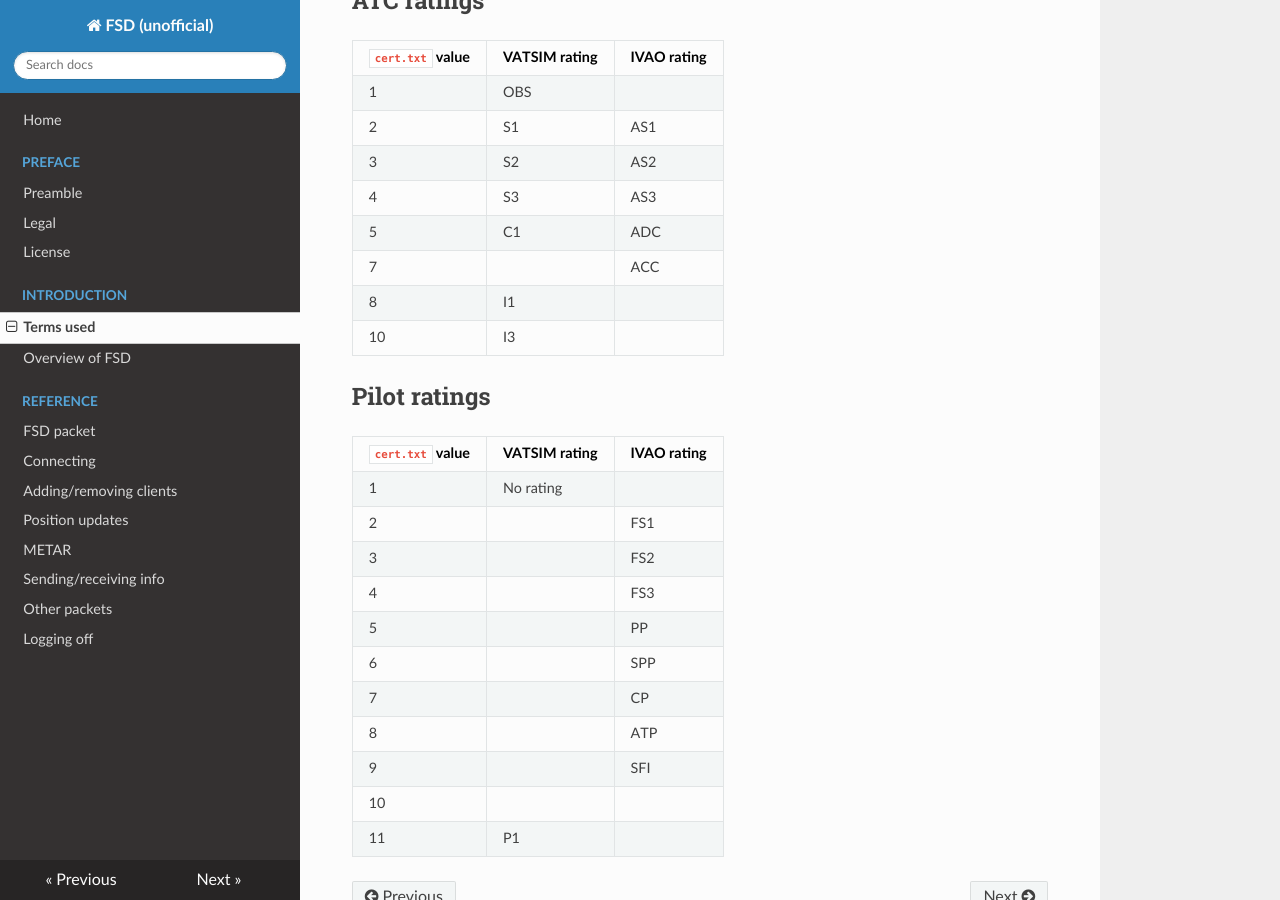
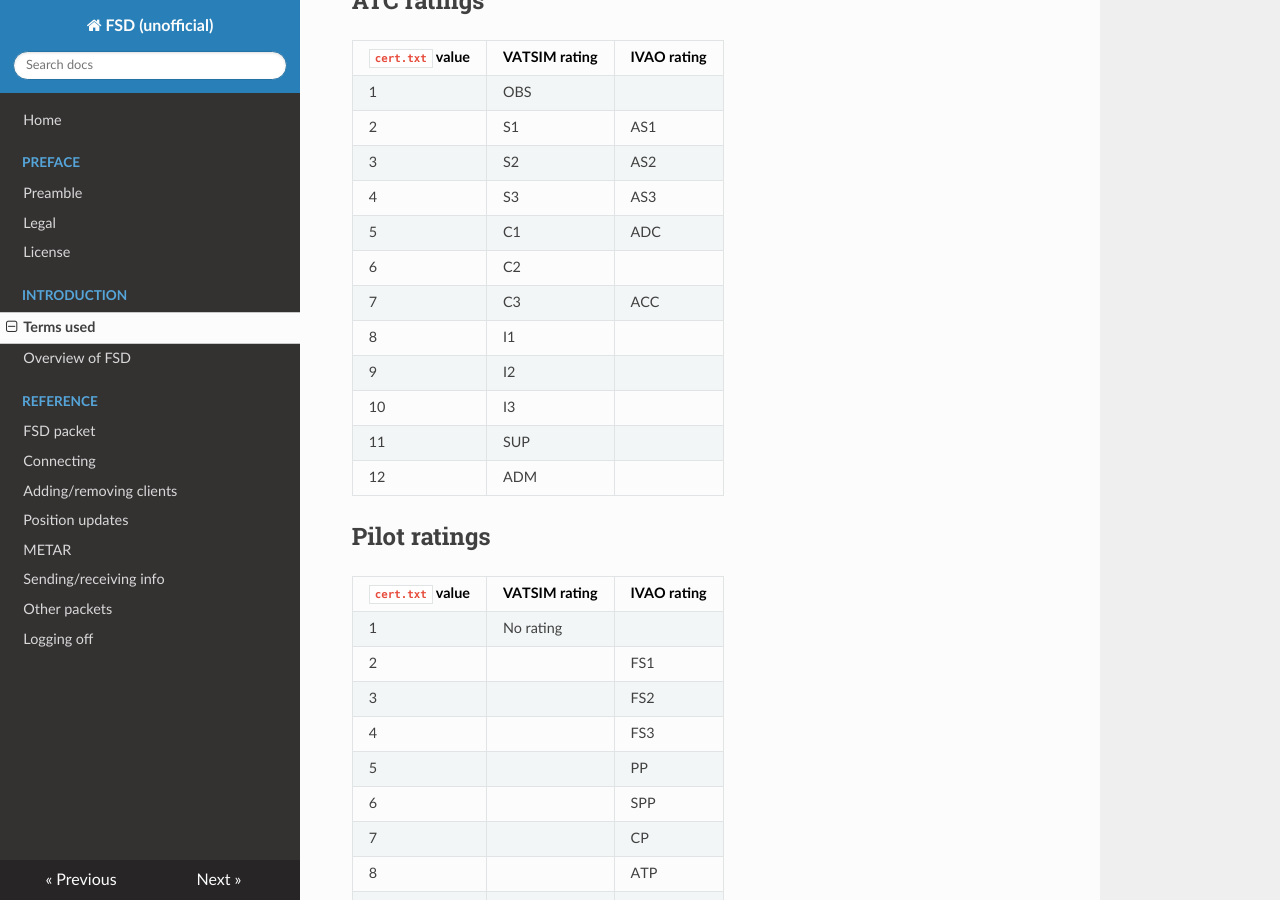
Before and after one commit to norrisng/fsd-doc, an MkDocs documentation site: the page built from docs/intro/defs.md, in a window 1280 px wide and 900 px high, scrolled down 835 px. Built offline with MkDocs 1.6.1, drawn with Linux system fonts in a browser that asks for light colours; nearby versions of some CDN libraries; old or Windows-style settings are respelled for this version of MkDocs.

Commit message:
Fill in missing VATSIM ATC ratings

```diff
--- a/docs/intro/defs.md
+++ b/docs/intro/defs.md
@@ -32,9 +32,13 @@
 | 3                | S2            | AS2         |
 | 4                | S3            | AS3         |
 | 5                | C1            | ADC         |
-| 7                |               | ACC         |
+| 6                | C2            |             |
+| 7                | C3            | ACC         |
 | 8                | I1            |             |
+| 9                | I2            |             |
 | 10               | I3            |             |
+| 11               | SUP           |             |
+| 12               | ADM           |             |
 
 
 ## Pilot ratings ##
```
